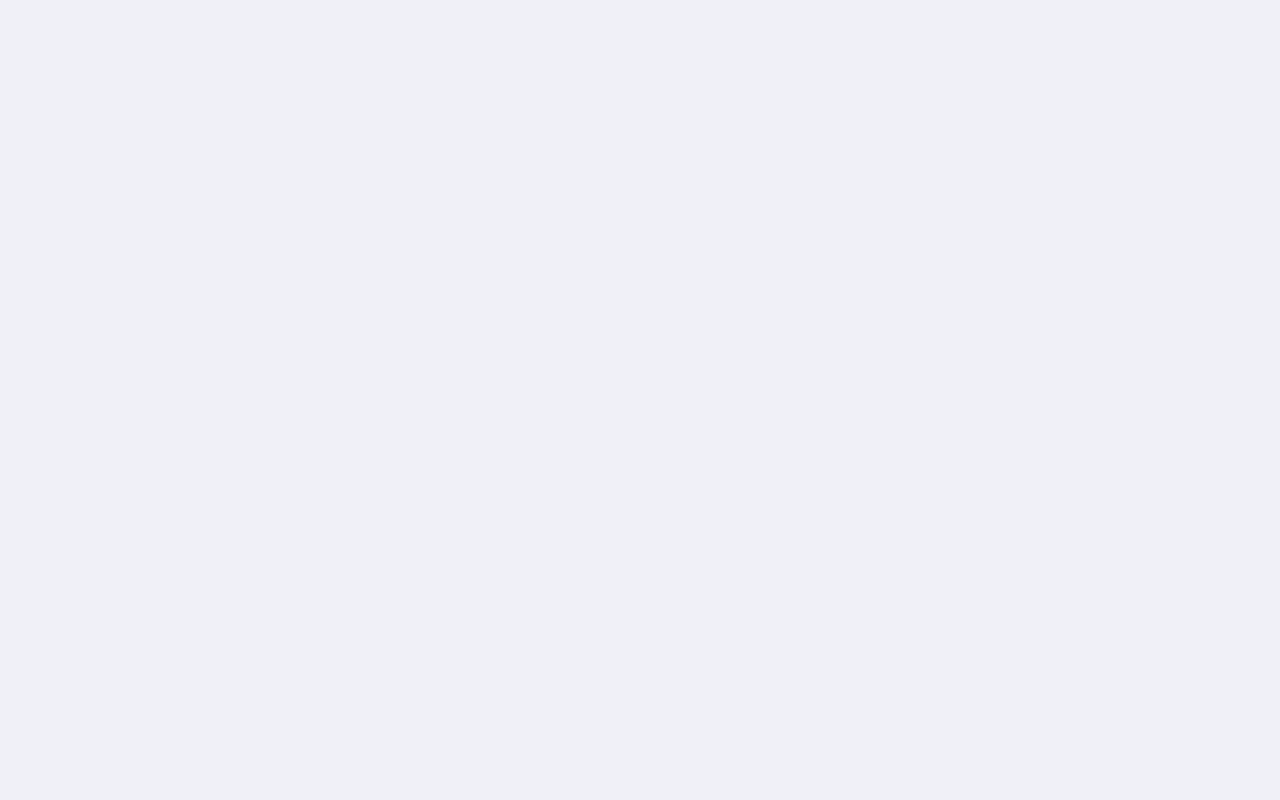
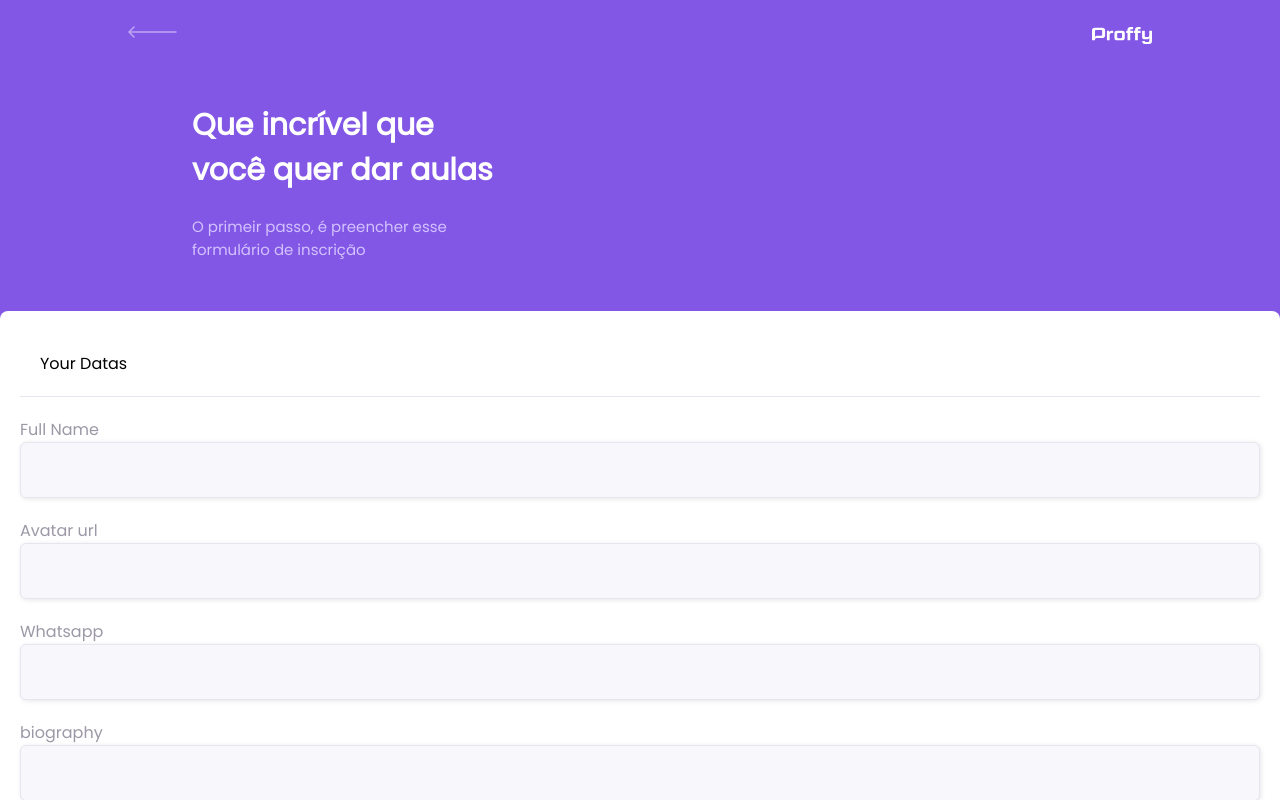
Before and after one commit to ldantas-s/nlw2-proffy, a React (Create React App) app: page /give-classes in a window 1280 px wide. Shown: the top 800 px of the page. Built offline with nearby package versions, Linux system fonts and the light colour scheme.

Commit message:
TeacherForm em andamento

```diff
--- a/src/components/FormFieldProffy/style.js
+++ b/src/components/FormFieldProffy/style.js
@@ -20,7 +20,7 @@ export const FormFieldWrapper = styled.div`
 
 `;
 FormFieldWrapper.Label = styled.label`
-    color: var(--color-text-in-primary);
+    color: var(--color-text-complement);
     cursor: pointer;
 `;
 FormFieldWrapper.Input = styled.input`
--- a/src/components/HeaderProffy/style.js
+++ b/src/components/HeaderProffy/style.js
@@ -33,16 +33,17 @@ HeaderStyle.Wrapper = styled.div`
         }
         & > h1,
         & > p {
-            width: 30rem;
+            width: 32rem;
         }
     }
 `;
 HeaderStyle.Title = styled.h1`
-    margin: 1.5rem 0;
+    margin: 1.2rem 0;
     font-size: 3rem;
     font-weight: 700;
 `;
 HeaderStyle.SubTitle = styled.p`
-    margin: 1.5rem 0;
+    color: var(--color-text-in-primary);
+    margin: 1rem 0 5rem;
     font-size: 1.5rem;
 `;
--- a/src/pages/TeacherForm/index.js
+++ b/src/pages/TeacherForm/index.js
@@ -1,9 +1,34 @@
 import React from 'react';
-
+// Components
+import HeaderProffy from '../../components/HeaderProffy';
+import FormFieldProffy from '../../components/FormFieldProffy';
+// Styles
+import { TeacherMain, FormStyle } from './style';
 
 export default function TeacherForm() {
     return (
         <>
+            <HeaderProffy
+                title="Que incrível que você quer dar aulas"
+                subTitle="O primeir passo, é preencher esse formulário de inscrição"
+            >
+            </HeaderProffy>
+
+            <TeacherMain>
+
+                <FormStyle>
+                    <FormStyle.Fieldset>
+                        <FormStyle.Legend>Your Datas</FormStyle.Legend>
+
+                        <FormFieldProffy label="Full Name" />
+                        <FormFieldProffy label="Avatar url" />
+                        <FormFieldProffy label="Whatsapp" />
+                        <FormFieldProffy label="biography" />
+
+                    </FormStyle.Fieldset>
+                </FormStyle>
+
+            </TeacherMain>
         </>
     );
 }
--- /dev/null
+++ b/src/pages/TeacherForm/style.js
@@ -0,0 +1,20 @@
+import styled from 'styled-components';
+
+
+export const TeacherMain = styled.main`
+    height: 100vh;
+`;
+export const FormStyle = styled.form`
+    height: 100vh;
+    padding: 2rem;
+    margin-top: -2rem;
+    border-radius: 0.8rem;
+    background-color: var(--color-box-base);
+`;
+FormStyle.Fieldset = styled.fieldset``;
+FormStyle.Legend = styled.legend`
+    width: 100%;
+    font-size: 1.6rem;
+    padding: 2rem;
+    border-bottom: 1px solid var(--color-line-in-white);
+`;
```
